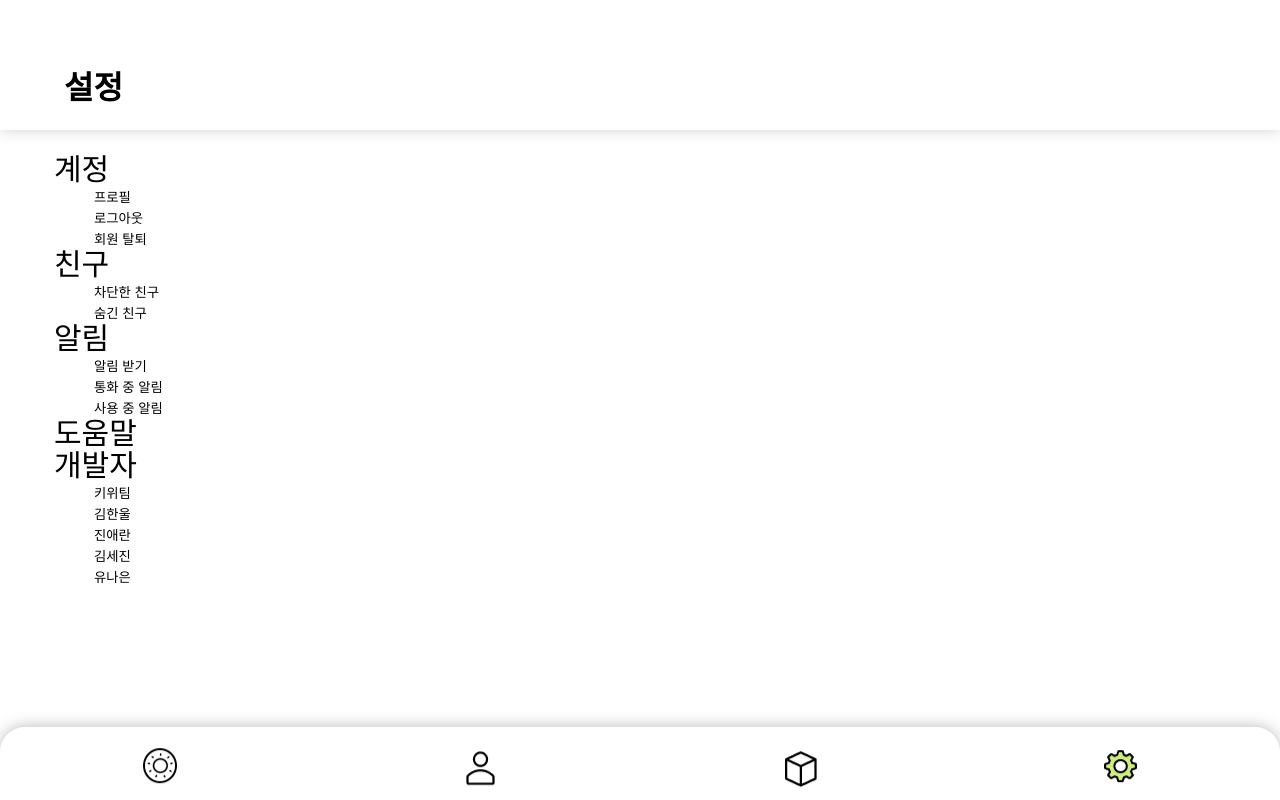
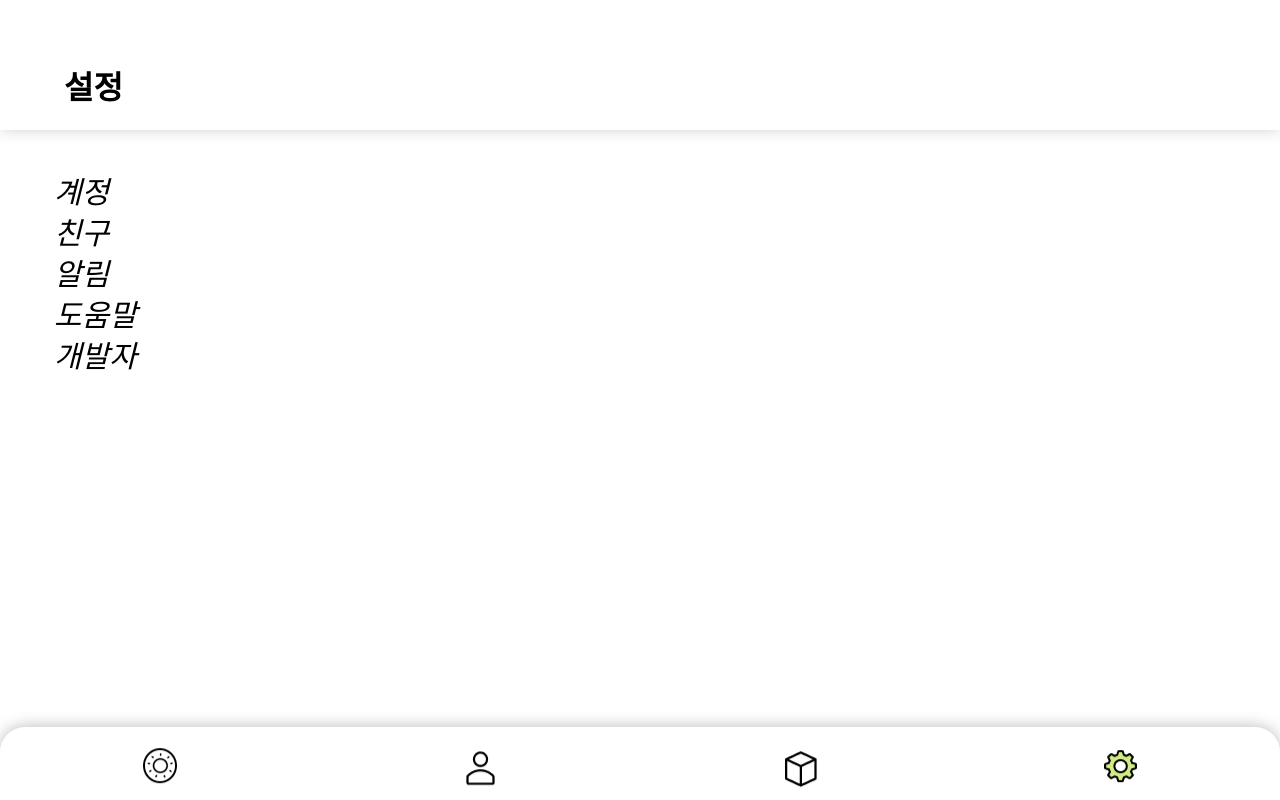
Before and after one commit to gimhanul/KIWE-server, a Django app: page /setting/ in a window 1280 px wide. Run offline with Django 3.2, Linux system fonts and the light colour scheme.

Commit message:
Docs: setting layout

```diff
--- a/static/css/setting.css
+++ b/static/css/setting.css
@@ -13,19 +13,20 @@ button {
     background-color: white;
     outline:0;
     border: 0;
+    font-size: large;
+    font-style: italic;
 }
 
 .m-list {
-    color: black;
-    font-size: 1.5em;
     font-weight: lighter;
-    font-style: Medium;
     font-size: 30px;
-    line-height: 35px;
-    line-height: 100%;
-    box-align: Left;
-    color: black;
+    line-height: 39px;
     vertical-align: top;
+}
+
+.sub {
+    list-style: none;
+    display: none;
 }
 
 .m-list > .sub {
--- /dev/null
+++ b/static/js/setting.js
@@ -0,0 +1,13 @@
+const sub = document.getElementsByClassName("sub")
+const m = document.getElementsByClassName("m-list")
+
+function show(name) {
+      for (var i = 0; i < sub.length; i++) {
+          sub[i].style.display = 'none';
+          m[i].style.boxShadow = 'none';
+      }
+
+    document.getElementById(name).style.boxShadow = "inset 0 -15px #EEF6D6"
+    name = 'sub-'+name;
+    document.getElementById(name).style.display='list-item';
+  }
--- a/templates/setting.html
+++ b/templates/setting.html
@@ -5,6 +5,7 @@
     <title>kiwe</title>
     <link rel="stylesheet" href="{% static 'css/bar.css' %}">
     <link rel="stylesheet" href="{% static 'css/setting.css' %}">
+    <script src="{% static 'js/setting.js' %}"></script>
     <meta charset="UTF-8">
     <meta http-equiv="X-UA-Compatible" content="IE=edge">
     <meta name="viewport" content="width=device-width, initial-scale=1.0">
@@ -14,43 +15,47 @@
         <h1>설정</h1>
       </div>
 
+      <form name="setting" action="{% url 'setting' %}" method="post">
+      {{ csrf_token }}
       <div id="contents">
-        <form name="setting" action="{% url 'setting' %}" method="post">
-        {% csrf_token %}
           <div id='settinglist'>
             <ul>
-                <li><button class="m-list">계정</button>
-                    <ul class="sub">
-                        <li class='sub-list'><button value="profile" name="setting"><a href="{% url 'profile' %}">프로필</a></button></li>
-                        <li class='sub-list'><button value="logout" name="setting">로그아웃</button></li>
-                        <li class='sub-list'><button value="" name="setting">회원 탈퇴</button></li>
+                <li><button type="button" class="m-list" id="account" onclick="javascript:show('account')">계정</button type="button">
+                    <ul class="sub" id="sub-account">
+                        <li class='sub-list'><button type="button" value="profile" name="setting"><a href="{% url 'profile' %}">프로필</a></button type="button"></li>
+                        <li class='sub-list'><button type="button" value="logout" name="setting">로그아웃</button type="button"></li>
+                        <li class='sub-list'><button type="button" value="" name="setting">회원 탈퇴</button type="button"></li>
                     </ul>
                 </li>
 
-                <li><button class="m-list">친구</button>
-                    <ul class="sub">
-                        <li class='sub-list'><button value="" name="setting">차단한 친구</button></li>
-                        <li class='sub-list'><button value="" name="setting">숨긴 친구</button></li>
+                <li><button type="button" class="m-list" id="friend" onclick="javascript:show('friend')">친구</button type="button">
+                    <ul class="sub" id="sub-friend">
+                        <li class='sub-list'><button type="button" value="" name="setting">차단한 친구</button type="button"></li>
+                        <li class='sub-list'><button type="button" value="" name="setting">숨긴 친구</button type="button"></li>
                     </ul>
                 </li>
 
-                <li><button class="m-list">알림</button>
-                    <ul class="sub">
-                        <li class='sub-list'><button value="" name="setting">알림 받기</button></li>
-                        <li class='sub-list'><button value="" name="setting">통화 중 알림</button></li>
-                        <li class='sub-list'><button value="" name="setting">사용 중 알림</button></li>
+                <li><button type="button" class="m-list" id="alim" onclick="javascript:show('alim')">알림</button type="button">
+                    <ul class="sub" id="sub-alim">
+                        <li class='sub-list'><button type="button" value="" name="setting">알림 받기</button type="button"></li>
+                        <li class='sub-list'><button type="button" value="" name="setting">통화 중 알림</button type="button"></li>
+                        <li class='sub-list'><button type="button" value="" name="setting">사용 중 알림</button type="button"></li>
                     </ul>
                 </li>
 
-                <li><button class="m-list">도움말</button></li>
+                <li><button type="button" class="m-list" id="help" onclick="javascript:show('help')">도움말</button type="button">
+                  <ul class="sub" id="sub-help">
+                    <li class='sub-list'><button type="button" value="" name="setting">튜토리얼</button type="button"></li>
+                  </ul>
+                </li>
 
-                <li><button class="m-list">개발자</button>
-                    <ul class="sub">
-                        <li class='sub-list'><button value="" name="setting">키위팀</button></li>
-                        <li class='sub-list'><button name="setting"><a href="https://github.com/gimhanul">김한울</a></button></li>
-                        <li class='sub-list'><button name="setting"><a href="https://instagram.com/o0o14o">진애란</a></button></li>
-                        <li class='sub-list'><button name="setting"><a href="https://instagram.com/sejin_987">김세진</a></button></li>
-                        <li class='sub-list'><button name="setting"><a href="https://instagram.com/yyu._.e">유나은</a></button></li>
+                <li><button type="button" class="m-list" id="dev" onclick="javascript:show('dev')">개발자</button type="button">
+                    <ul class="sub" id="sub-dev">
+                        <li class='sub-list'><button type="button" value="" name="setting">키위팀</button type="button"></li>
+                        <li class='sub-list'><button type="button" name="setting"><a href="https://github.com/gimhanul">김한울</a></button type="button"></li>
+                        <li class='sub-list'><button type="button" name="setting"><a href="https://instagram.com/o0o14o">진애란</a></button type="button"></li>
+                        <li class='sub-list'><button type="button" name="setting"><a href="https://instagram.com/sejin_987">김세진</a></button type="button"></li>
+                        <li class='sub-list'><button type="button" name="setting"><a href="https://instagram.com/yyu._.e">유나은</a></button type="button"></li>
                     </ul>
                 </li>
             </ul>
@@ -60,16 +65,16 @@
 
         <div class="bottom_menu">
           <div>
-              <a href="{% url 'kiwe' %}"><img src="{% static 'images/b-kiwe.png' %}"></button>
+              <a href="{% url 'kiwe' %}"><img src="{% static 'images/b-kiwe.png' %}"></button type="button">
           </div>
           <div>
-              <a href="{% url 'friends' %}"><img src="{% static 'images/b-friend.png' %}"></button>
+              <a href="{% url 'friends' %}"><img src="{% static 'images/b-friend.png' %}"></button type="button">
           </div>
           <div>
-              <a href="{% url 'memories' %}"><img src="{% static 'images/b-memory.png' %}"></button>
+              <a href="{% url 'memories' %}"><img src="{% static 'images/b-memory.png' %}"></button type="button">
           </div>
           <div>
-            <a href="{% url 'setting' %}"><img src="{% static 'images/b-filled-setting.png' %}"></button>
+            <a href="{% url 'setting' %}"><img src="{% static 'images/b-filled-setting.png' %}"></button type="button">
           </div>
         </div>
 </html>
```
Also changed, not shown: 1 other file.
